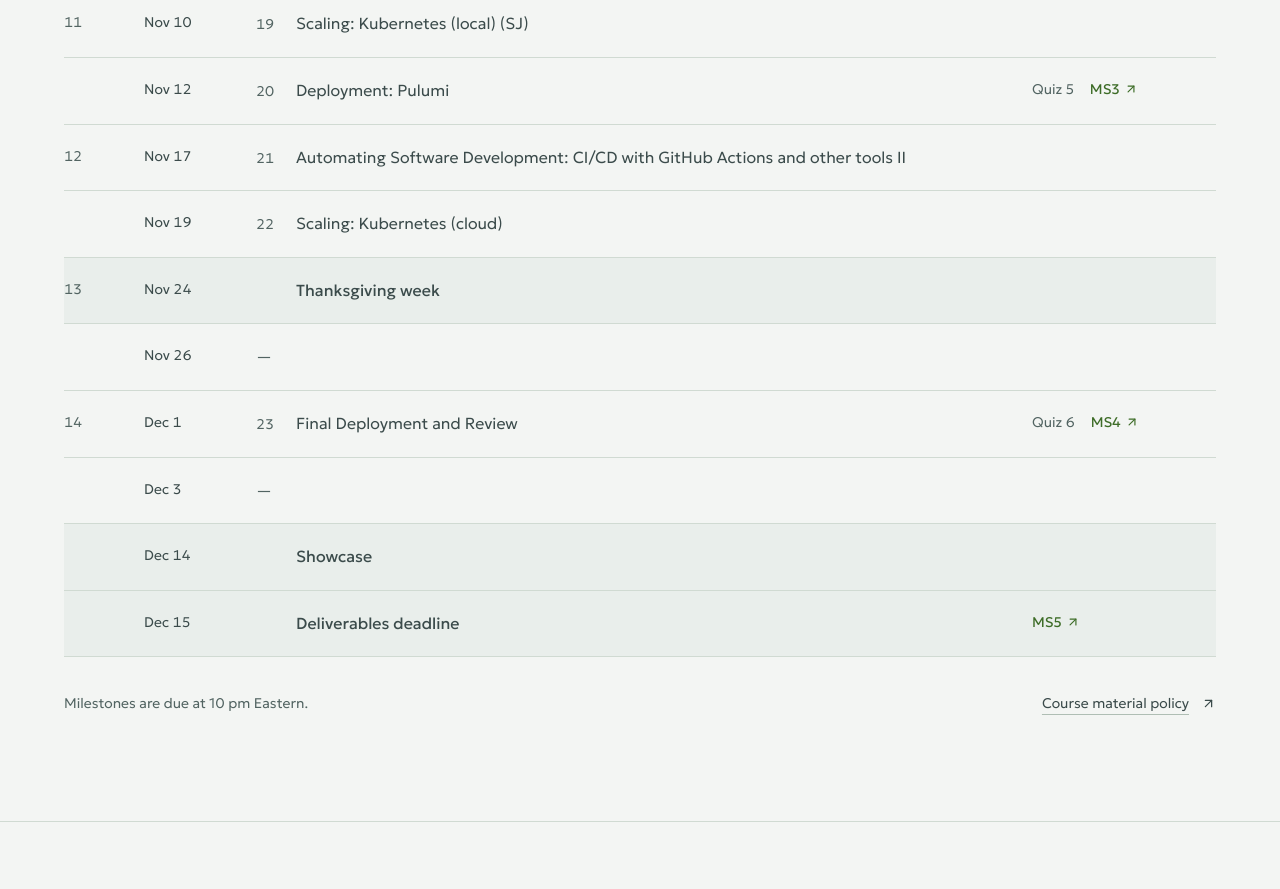
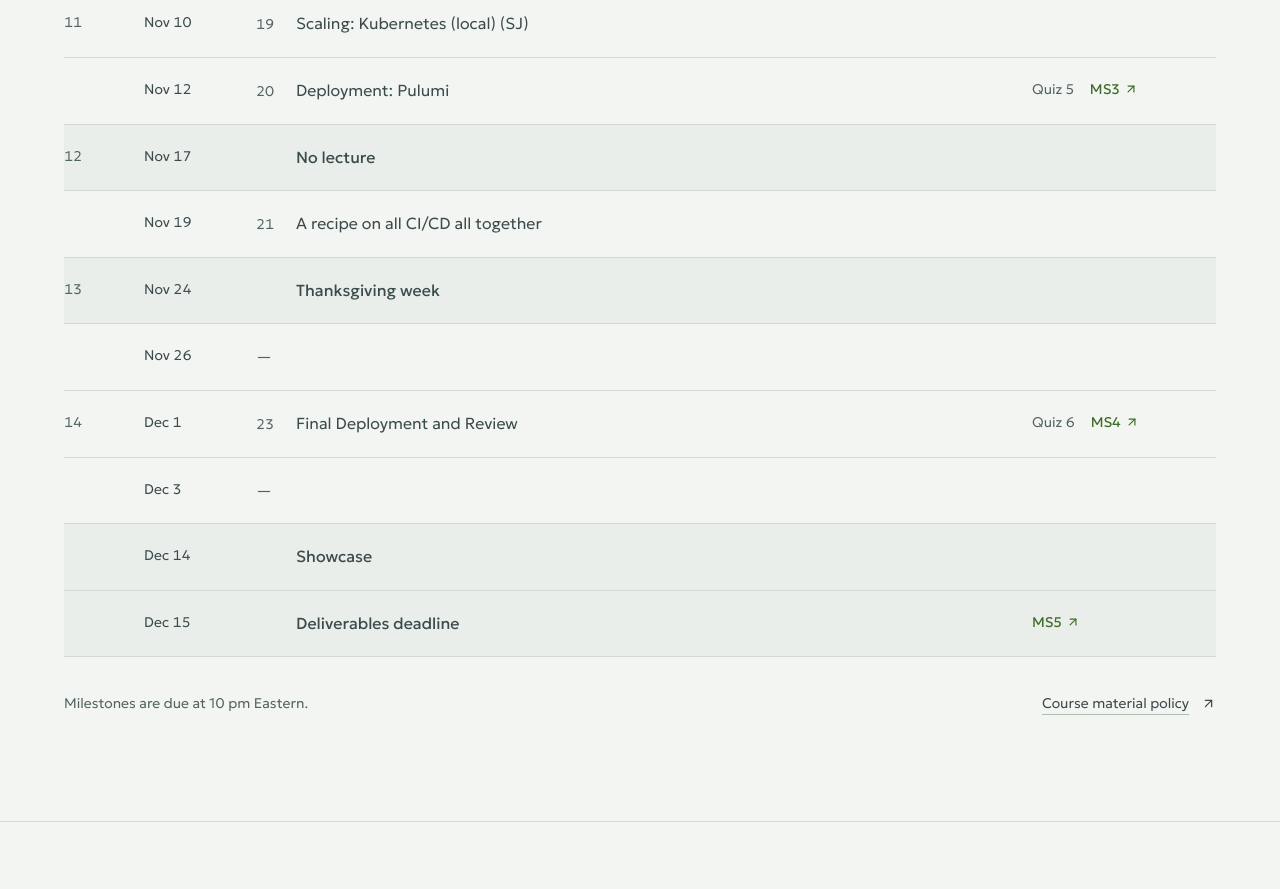
Before and after one commit to Harvard-IACS/AC215-new-site, a React (Vite) app in the folder frontend/: page /schedule.html in a window 1280 px wide. Shown: the part 1900-2789 px from the top of the page. Built offline with nearby package versions, Linux system fonts and the light colour scheme.

Commit message:
Update the November AC215 schedule and tutorial links

```diff
--- a/frontend/src/course-pages.jsx
+++ b/frontend/src/course-pages.jsx
@@ -112,7 +112,7 @@ function TutorialsPage() {
     <PageIntro title="Tutorials." action={<ResourceLink href={LECTURES_URL}>All lessons on Ed</ResourceLink>}>Notebooks, repositories, and demos, organized by lecture.</PageIntro>
     <div className="page-toolbar"><SearchBox value={query} onChange={setQuery} label="Search tutorials" placeholder="Search topics, tools, or tutorials…" /><p role="status">{matches.length} {matches.length === 1 ? 'lecture' : 'lectures'}</p></div>
     <div className="document-layout"><PageIndex items={matches} label="Lectures" /><div className="document-sections">{matches.length ? matches.map(item => <section className="document-section tutorial-section" key={item.id} aria-labelledby={item.id}>
-      <div className="tutorial-heading"><h2 id={item.id} tabIndex={-1}>Lecture {item.number}: {item.title}</h2><ResourceLink href={item.lesson}>Ed lesson</ResourceLink></div>
+      <div className="tutorial-heading"><h2 id={item.id} tabIndex={-1}>Lecture {item.number}: {item.title}</h2>{item.lesson && <ResourceLink href={item.lesson}>Ed lesson</ResourceLink>}</div>
       <div className="course-prose tutorial-prose"><CourseMarkdown>{item.body}</CourseMarkdown></div>
     </section>) : <EmptySearch query={query} onClear={() => setQuery('')} noun="tutorials" />}</div></div>
   </div>;
--- a/frontend/src/data/course-pages/schedule.json
+++ b/frontend/src/data/course-pages/schedule.json
@@ -210,8 +210,8 @@
     [
       "12",
       "11/17",
-      "21",
-      "Automating Software Development: CI/CD with GitHub Actions and other tools II ",
+      "",
+      "No lecture",
       "",
       "",
       " "
@@ -219,8 +219,8 @@
     [
       "",
       "11/19",
-      "22",
-      "Scaling: Kubernetes (cloud)  ",
+      "21",
+      "A recipe on all CI/CD all together",
       "",
       "",
       " "
--- a/frontend/src/data/course-pages/tutorials.md
+++ b/frontend/src/data/course-pages/tutorials.md
@@ -250,28 +250,17 @@ _[Ed lesson](https://edstem.org/us/courses/97373/lessons/166045/)_
 
 ---
 
-## Lecture 21: Automating Software Development: CI/CD with GitHub Actions and other tools II
-_[Ed lesson](https://edstem.org/us/courses/97373/lessons/166046/)_
+## Lecture 21: A recipe on all CI/CD all together
 
-### Remote CI/CD with GitHub Actions
-- **Description**: CI pipeline on GitHub Actions: build container, lint and format, test, summary
-- **GCP GitHub URL**: [GitHub Actions Remote CI/CD](https://github.com/dlops-io/cheese-app-ci-cd/blob/main/README.md#part-5-github-actions-remote-ci)
+The CI/CD recipe link is coming soon.
 
----
-
-## Lecture 22: Scaling: Kubernetes (cloud)
-_[Ed lesson](https://edstem.org/us/courses/97373/lessons/166047/)_
-
-### Deployment with Scaling using Kubernetes (cloud)
-- **Description**: Deployment with Scaling using Kubernetes
-- **GCP GitHub URL**: [App v3: Deployment with Scaling using Kubernetes](https://github.com/dlops-io/cheese-app-v3?tab=readme-ov-file#deployment-with-scaling-using-kubernetes)
+### GitHub Actions reference
+- **Description**: Review how GitHub Actions builds and tests the Cheese App.
+- **GCP GitHub URL**: [GitHub Actions: Remote CI](https://github.com/dlops-io/cheese-app-ci-cd/blob/main/README.md#part-5-github-actions-remote-ci)
 
 ---
 
 ## Lecture 23: Final Deployment and Review
-_[Ed lesson](https://edstem.org/us/courses/97373/lessons/166048/)_
 
-### Continuous Integration and Continuous Deployment
-- **Description**: Continuous Integration and Continuous Deployment
-- **GCP GitHub URL**: [App v4: Continuous Integration and Continuous Deployment](https://github.com/dlops-io/cheese-app-v4#cheese-app---automation)
-- **AWS GitHub URL**: [App: AWS - Continuous Integration and Continuous Deployment](https://github.com/dlops-io/cheese-app-aws)
+### Formaggio live deployment
+- **Description**: Review Formaggio, propose a feature, push the change, and check the deployed result.
```
